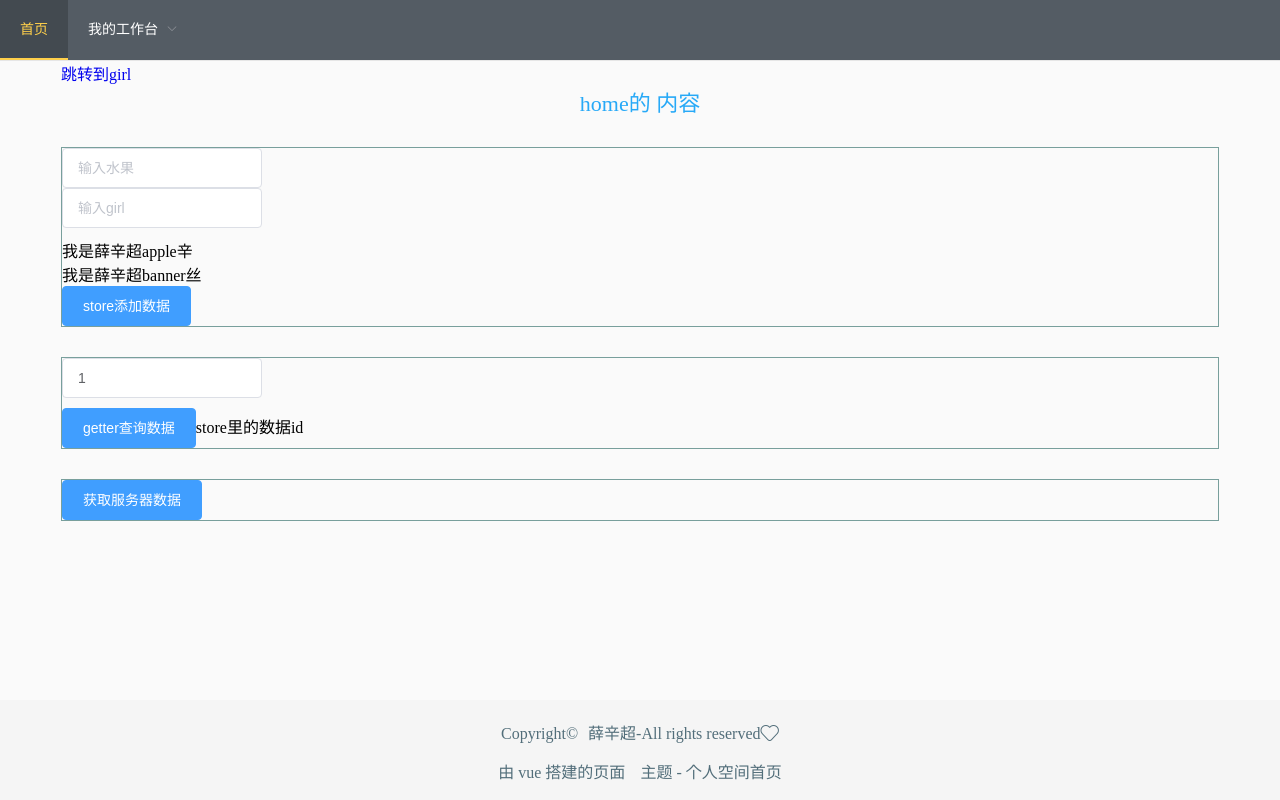
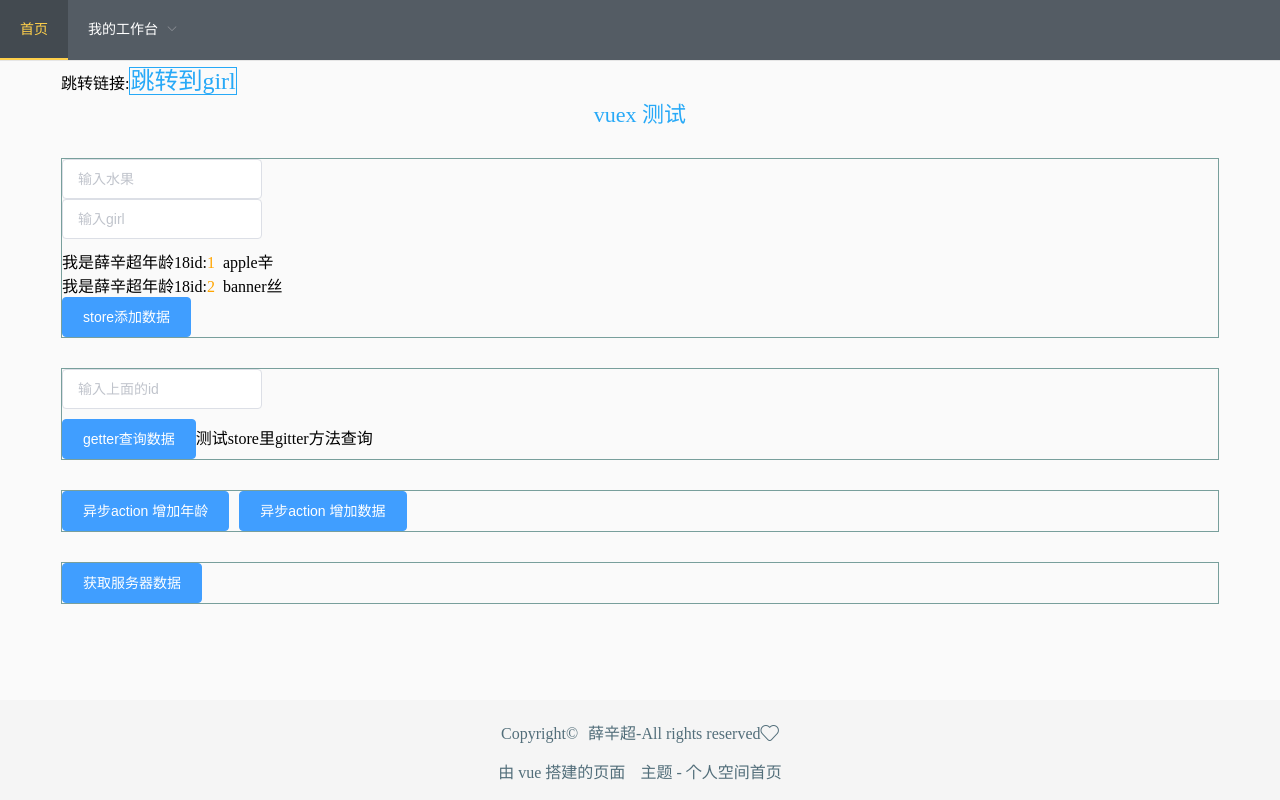
Before and after one commit to harryxue1991/vue_project, a Vue app: page / in a window 1280 px wide. Built offline with nearby package versions, Linux system fonts and the light colour scheme; the HTML template or start-up script is replaced by a standard one.

Commit message:
增加vuex 功能

```diff
--- a/src/components/Header/Header.vue
+++ b/src/components/Header/Header.vue
@@ -16,7 +16,7 @@
                                         <a href="http://www.baidu.com" target="_blank">百度</a>
                                 </el-menu-item>
                                 <el-menu-item index="2-2">
-                                        <a href="http://www.zhaikexueyaun.com" target="_blank">宅客学院</a>
+                                        <a href="http://www.zhaikexueyuan.com" target="_blank">宅客学院</a>
                                 </el-menu-item>
                         </el-submenu>
                 </el-menu>
--- a/src/pages/index/index.vue
+++ b/src/pages/index/index.vue
@@ -3,9 +3,10 @@
                 <Header></Header>
                 <div class="main">
                         <div>
+                                <span>跳转链接:</span>
                                 <router-link  to="girl" class="link">跳转到girl</router-link>
                         </div>
-                        <div class="content">home的 内容</div>
+                        <div class="content">vuex 测试</div>
                         <div class="modular">
                                 <div class="input0">
                                         <el-input v-model="fruits" placeholder="输入水果"></el-input>
@@ -16,6 +17,10 @@
                                                 <div>
                                                         <span>我是</span>
                                                         <span>{{myName}}</span>
+                                                        <span>年龄</span>
+                                                        <span>{{myAge}}</span>
+                                                        <span>id:</span>
+                                                        <span v-text="item.id" class="likesId"></span>
                                                         <span v-text="item.fruits"></span>
                                                         <span v-text="item.girl"></span>
                                                 </div>
@@ -25,10 +30,17 @@
                         </div>
                         <div class="modular">
                                 <div class="input0">
-                                        <el-input v-model="num" placeholder="getter查询数据"></el-input>
+                                        <el-input v-model="num" placeholder="输入上面的id"></el-input>
                                 </div>
-                                <el-button type="primary" @click="getStore">getter查询数据</el-button><span>store里的数据id</span>
-                                <div v-if="getFruits != null" v-text="getFruits.fruits"></div>
+                                <el-button type="primary" @click="getStore">getter查询数据</el-button><span>测试store里gitter方法查询</span>
+                                <div v-if="getFruits != null">
+                                        <span v-text="getFruits.fruits"></span>
+                                        <span v-text="getFruits.girl"></span>
+                                </div>
+                        </div>
+                        <div class="modular">
+                                <el-button type="primary" @click="addAge">异步action 增加年龄</el-button>
+                                <el-button type="primary" @click="getMsgAction">异步action 增加数据</el-button>
                         </div>
                         <div class="modular">
                                 <el-button type="primary" @click="getMsg">获取服务器数据</el-button>
@@ -47,15 +59,15 @@ import Footer from '../../components/Footer/Footer'
 export default {
         data(){
                 return{
+                        // 传给子元素footer
                         theme:"个人空间首页",
 
-                        radio:"1",
                         name:'',
                         age:'',
-                        // ------------------
+                        // ------------处理store
                         fruits:'',
                         girl:'',
-                        num:'1',
+                        num:'',
                         getFruits: {}
                 }
         },
@@ -69,12 +81,16 @@ export default {
                 },
                 myName() {
                         return this.$store.state.name
+                },
+                myAge() {
+                        return this.$store.state.age
                 }
         },
         mounted(){
 
         },
         methods:{
+                // 使用axios请求数据
                 getMsg() {
                         this.$get('xin')
                         .then((response) => {
@@ -82,19 +98,34 @@ export default {
                                 this.age = response.age;
                         })
                 },
+                // 在store中添加属性
                 addMsg: function() {
                         if(this.girl == '' || this.fruits == '') {
                                 this.$message.error('请输入内容')
                         }else{
-                                this.changeState({'fruits':this.fruits,'girl':this.girl});
+                                this.$store.commit('addLikes', {id: this.mylike.length+1,'fruits':this.fruits,'girl':this.girl})
+                                this.fruits = '';
+                                this.girl = '';
                         }
                 },
-                changeState(arr) {
-                        this.$store.commit('newLikes', this.mylike.push(arr))
-                },
+                // 在store中使用gitter功能查询
                 getStore() {
                         this.getFruits = this.$store.getters.getTodoById(this.num);
+                },
+                addAge() {
+                        this.$store.dispatch('increment')
+                },
+                // 异步操作修改store
+                getMsgAction() {
+                        if(this.girl == '' || this.fruits == '') {
+                                this.$message.error('请输入内容')
+                        }else{
+                                this.$store.dispatch('incrementAsync', {id: this.mylike.length+1,'fruits':this.fruits,'girl':this.girl})
+                                this.fruits = '';
+                                this.girl = '';
+                        }
                 }
+
         },
 }
 </script>
--- a/src/pages/index/style.scss
+++ b/src/pages/index/style.scss
@@ -15,16 +15,20 @@
                         font-size: 22px;
                         width: px2rem(1000);
                 }
+                .link {
+                        font-size: 24px;
+                        color: $C-blue;
+                        border: 1px solid $C-blue;
+                }
                 .modular {
                         border: 1px solid $C-assist;
                         margin-bottom: 30px;
                         &:last-child{
                                 margin-bottom: 0;
                         }
-                        .link {
-                                font-size: 24px;
-                                color: $C-blue;
-                                border: 1px solid $C-blue;
+                        .likesId {
+                                margin-right: 8px;
+                                color: orange;
                         }
                         .input0 {
                                 width: 200px;
--- a/src/store/store.js
+++ b/src/store/store.js
@@ -14,8 +14,11 @@ const store = new Vuex.Store({
                 ]
         },
         mutations: {
-                newLikes(state, msg) {
-                        state.links = msg
+                addLikes(state, msg) {
+                        state.likes.push(msg)
+                },
+                addAge(state) {
+                        state.age++;
                 }
         },
         getters: {
@@ -23,7 +26,21 @@ const store = new Vuex.Store({
                         return state.likes.filter(todo => todo.girl == '丝')
                 },
                 getTodoById: (state) => (id) => {
-                        return state.likes.find(todo => todo.id === id)
+                        return state.likes.find(todo => todo.id == id)
+                },
+                // addTodo: state => {
+                //         return state.likes.push({'id':'100',"fruits":"哇哈哈","girl":"两仪"})
+                // }
+        },
+        actions: {
+                increment ({ commit }) {
+                        commit('addAge')
+                },
+                incrementAsync ({ commit },msg) {
+                        // 延时1秒
+                        setTimeout(() => {
+                                commit('addLikes',msg)
+                        }, 1000)
                 }
         }
 })
```
